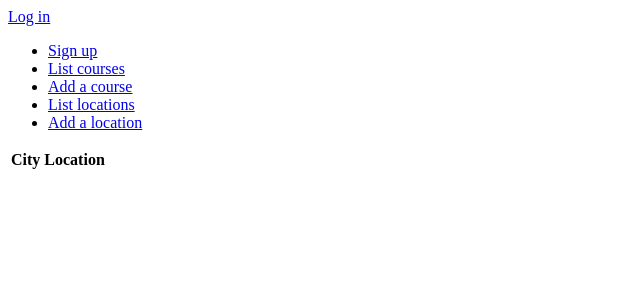
After one commit to sinisaarinen/KielikoulunKurssitarjonta, a Flask app: page /locations in a window 1280 px wide. The commit adds this page. Shown: the top 300 px of the page, without its empty margins (0-640 px from the left). Run offline with Flask 2, Linux system fonts and the light colour scheme; data that the repository does not hold is empty; parts of the project's set-up code (start-up, migrations or seed data) failed here and were passed over.

Commit message:
uuden taulun luominen

```diff
--- a/application/__init__.py
+++ b/application/__init__.py
@@ -21,6 +21,9 @@ from application.courses import views
 from application.auth import models
 from application.auth import views
 
+from application.locations import models
+from application.locations import views
+
 # login
 from application.auth.models import User
 from os import urandom
--- a/application/courses/forms.py
+++ b/application/courses/forms.py
@@ -1,5 +1,6 @@
 from flask_wtf import FlaskForm
 from wtforms import StringField, BooleanField, IntegerField, validators
+from wtforms.ext.sqlalchemy.fields import QuerySelectField
 
 class CourseForm(FlaskForm):
     name = StringField("Course name", [validators.Length(min=2)])
@@ -7,6 +8,7 @@ class CourseForm(FlaskForm):
     language = StringField("Language", [validators.Length(min=2)])
     level = StringField("Level", [validators.Length(min=2)])
     spots = IntegerField("Spots")
+    location_list =  QuerySelectField('location_list',query_factory=possible_locations,get_label='cityname',allow_blank=False)
     description = StringField("Description", [validators.Length(min=2)])
     registrationsopen = BooleanField("Registrations open")
 
--- a/application/courses/models.py
+++ b/application/courses/models.py
@@ -11,6 +11,8 @@ class Course(Base):
     description = db.Column(db.String(144), nullable=False)
     registrationsopen = db.Column(db.Boolean, nullable=False)
 
+    location_id = db.Column(db.Integer, db.ForeignKey('location.id'), nullable=False)
+
     def __init__(self, name, coursecode, language, level, spots, description, registrationsopen):
         self.name = name
         self.coursecode = coursecode
--- a/application/courses/views.py
+++ b/application/courses/views.py
@@ -67,6 +67,7 @@ def courses_create():
     course = Course(form.name.data, form.coursecode.data, form.language.data, \
         form.level.data, form.spots.data, form.description.data, form.registrationsopen.data)
     course.registrationsopen = form.registrationsopen.data
+    course.location = form.location_list.data
 
     db.session().add(course)
     db.session().commit()
--- /dev/null
+++ b/application/locations/views.py
@@ -0,0 +1,55 @@
+from application import app, db
+from flask_login import login_required
+from flask import redirect, render_template, request, url_for
+from application.locations.models import Location
+from application.locations.forms import LocationForm
+
+@app.route("/locations/new/")
+@login_required
+def locations_form():
+    return render_template("locations/new.html", form = LocationForm())
+
+@app.route("/locations/", methods=["POST"])
+def locations_create():
+    form = LocationForm(request.form)
+
+    if not form.validate():
+        return render_template("locations/new.html", form = form)
+
+    location = Location(form.cityname.data, form.location.data)
+
+    db.session().add(location)
+    db.session().commit()
+
+    return redirect(url_for("locations_index"))
+
+@app.route("/locations", methods=["GET"])
+def locations_index():
+    return render_template("locations/list.html", locations = Location.query.all())
+
+@app.route("/locations/delete/<location_id>", methods=["POST"])
+@login_required
+def locations_delete(location_id):
+
+    location = Location.query.get(location_id)
+    db.session.delete(location)
+    db.session().commit()
+
+    return redirect(url_for("locations_index"))
+
+@app.route("/locations/edit/<location_id>", methods=["POST"])
+@login_required
+def locations_edit(location_id):
+
+    location = Location.query.get(location_id)
+
+    form = LocationForm(request.form)
+
+    if not form.validate():
+        return render_template("locations/edit.html", location = location, form = form)
+
+    location.cityname = form.cityname.data
+    location.location = form.location.data
+    db.session.commit()
+
+    return redirect(url_for("locations_index"))
--- a/application/templates/layout.html
+++ b/application/templates/layout.html
@@ -18,6 +18,8 @@
         <li><a href="{{ url_for('auth_form') }}">Sign up</a></li>
 	<li><a href="{{ url_for('courses_index') }}">List courses</a></li>
 	<li><a href="{{ url_for('courses_form') }}">Add a course</a></li>
+	<li><a href="{{ url_for('locations_index') }}">List locations</a></li>
+	<li><a href="{{ url_for('locations_form') }}">Add a location</a></li>
       </ul>
 
     {% block body %}
--- /dev/null
+++ b/application/templates/locations/list.html
@@ -0,0 +1,22 @@
+{% extends "layout.html" %}
+
+{% block body %}
+  <table>
+    <tr>
+      <th>City</th>
+      <th>Location</th>
+    </tr>
+    {% for location in locations %}
+    <tr>
+      <td>{{ location.cityname }}</td>
+      <td>{{ location.location }}</td>
+     <td><form method="POST" action="{{url_for('locations_edit', location_id=location.id) }}">>
+       <input type="submit" value="Edit location"/>
+      </form></td>
+    <td><form method="POST" action="{{url_for('locations_delete', location_id=location.id) }}">
+       <input type="submit" value="Delete location"/>
+      </form></td>
+      </tr>
+    {% endfor %}
+  </table>
+{% endblock %}
```
Also changed, not shown: application/locations/forms.py (added, +12 -0 lines), application/locations/models.py (added, +13 -0 lines), application/templates/courses/new.html (+16 -0 lines), application/templates/locations/edit.html (added, +42 -0 lines), application/templates/locations/new.html (added, +41 -0 lines), 3 other files.
